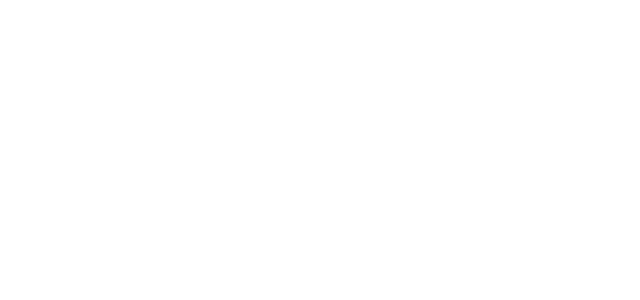
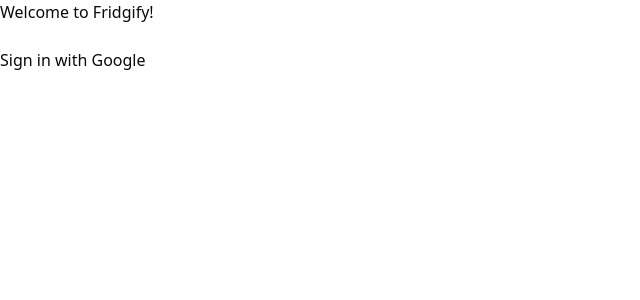
Before and after one commit to bellaw2022/food-waste-webapp, a React (Vite) app in the folder fridgify-frontend/: page / in a window 1280 px wide. Before the commit this address had no page. Shown: the top 300 px of the page, without its empty margins (0-640 px from the left). Built offline with nearby package versions, Linux system fonts and the light colour scheme.

Commit message:
Added back oauth logic, but localhost does not work.

```diff
--- a/fridgify-frontend/package.json
+++ b/fridgify-frontend/package.json
@@ -14,7 +14,9 @@
     "@radix-ui/react-icons": "^1.3.0",
     "@radix-ui/react-select": "^2.1.2",
     "@radix-ui/react-slot": "^1.1.0",
+    "@react-oauth/google": "^0.12.1",
     "@tensorflow/tfjs": "^4.21.0",
+    "axios": "^1.7.7",
     "class-variance-authority": "^0.7.0",
     "clsx": "^2.1.1",
     "jsqr": "^1.4.0",
--- a/fridgify-frontend/src/App.tsx
+++ b/fridgify-frontend/src/App.tsx
@@ -1,7 +1,47 @@
-import { BrowserRouter as Router, Routes, Route, Link } from 'react-router-dom';
+import { BrowserRouter as Router, Routes, Route } from 'react-router-dom';
+import { useGoogleLogin, googleLogout } from '@react-oauth/google';
 import ScanningPage from './pages/scanning';
+import { useEffect, useState } from 'react';
+import Home from './pages/home';
+import axios from 'axios';
 
 function App() {
+    const [user, setUser] = useState(null);
+    const [profile, setProfile] = useState(null);
+
+    const login = useGoogleLogin({
+        onSuccess: (codeResponse) => {
+            console.log('Login Success:', codeResponse);
+            setUser(codeResponse);
+        },
+        onError: (error) => {
+            console.log('Login Failed:', error);
+        },
+    });
+
+    useEffect(() => {
+        if (user) {
+            axios
+                .get(`https://www.googleapis.com/oauth2/v1/userinfo?access_token=${user.access_token}`, {
+                    headers: {
+                        Authorization: `Bearer ${user.access_token}`,
+                        Accept: 'application/json',
+                    },
+                })
+                .then((res) => {
+                    console.log('Profile Data:', res.data);
+                    setProfile(res.data);
+                })
+                .catch((err) => console.log(err));
+        }
+    }, [user]);
+
+    const logOut = () => {
+        googleLogout();
+        setProfile(null);
+        setUser(null);
+    };
+
     return (
         <Router>
             <div className="m-0">
@@ -29,7 +69,7 @@ function App() {
                 </nav> */}
 
                 <Routes>
-              {/* <Route path="/" element={<Home profile={profile} login={login} logOut={logOut} />} /> */}
+                    <Route path="/" element={<Home profile={profile} login={login} logOut={logOut} />} />
                     {/* <Route path="/profile" element={<Profile />} />
                     <Route path="/inventory" element={<InventoryPage />} />
                     <Route path="/statistics" element={<Statistics />} />
--- a/fridgify-frontend/src/main.tsx
+++ b/fridgify-frontend/src/main.tsx
@@ -1,10 +1,13 @@
 import { StrictMode } from 'react'
 import { createRoot } from 'react-dom/client'
+import { GoogleOAuthProvider } from '@react-oauth/google';
 import App from './App.tsx'
 import './index.css'
 
 createRoot(document.getElementById('root')!).render(
   <StrictMode>
-    <App />
+    <GoogleOAuthProvider clientId="647856339439-ch1qle9m7uqdu41f5fsen6soqd019cua.apps.googleusercontent.com">
+      <App />
+    </GoogleOAuthProvider>
   </StrictMode>,
 )
--- /dev/null
+++ b/fridgify-frontend/src/pages/home/index.tsx
@@ -0,0 +1,20 @@
+export default function Home({ profile, login, logOut }) {
+    return (
+        <div>
+            <h2>Welcome to Fridgify!</h2>
+            <br />
+            {profile ? (
+                <div>
+                    <img src={profile.picture} alt="User" />
+                    <h3>User Logged in</h3>
+                    <p>Name: {profile.name}</p>
+                    <p>Email Address: {profile.email}</p>
+                    <br />
+                    <button onClick={logOut}>Log out</button>
+                </div>
+            ) : (
+                <button onClick={() => login()}>Sign in with Google </button>
+            )}
+        </div>
+    );
+}
```
Also changed, not shown: 1 other file (tests, documents, lock files or other folders). Lines whose indentation alone changed are shown as unchanged.
